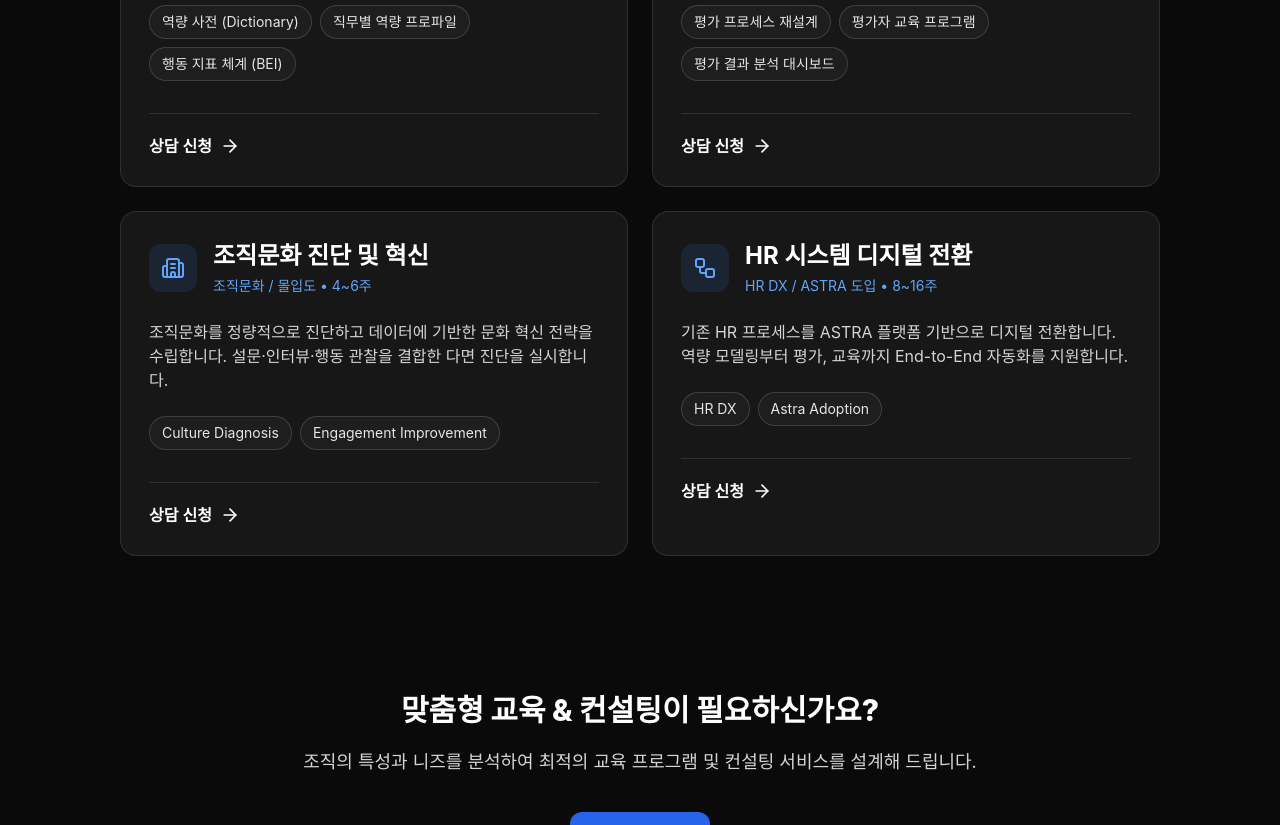
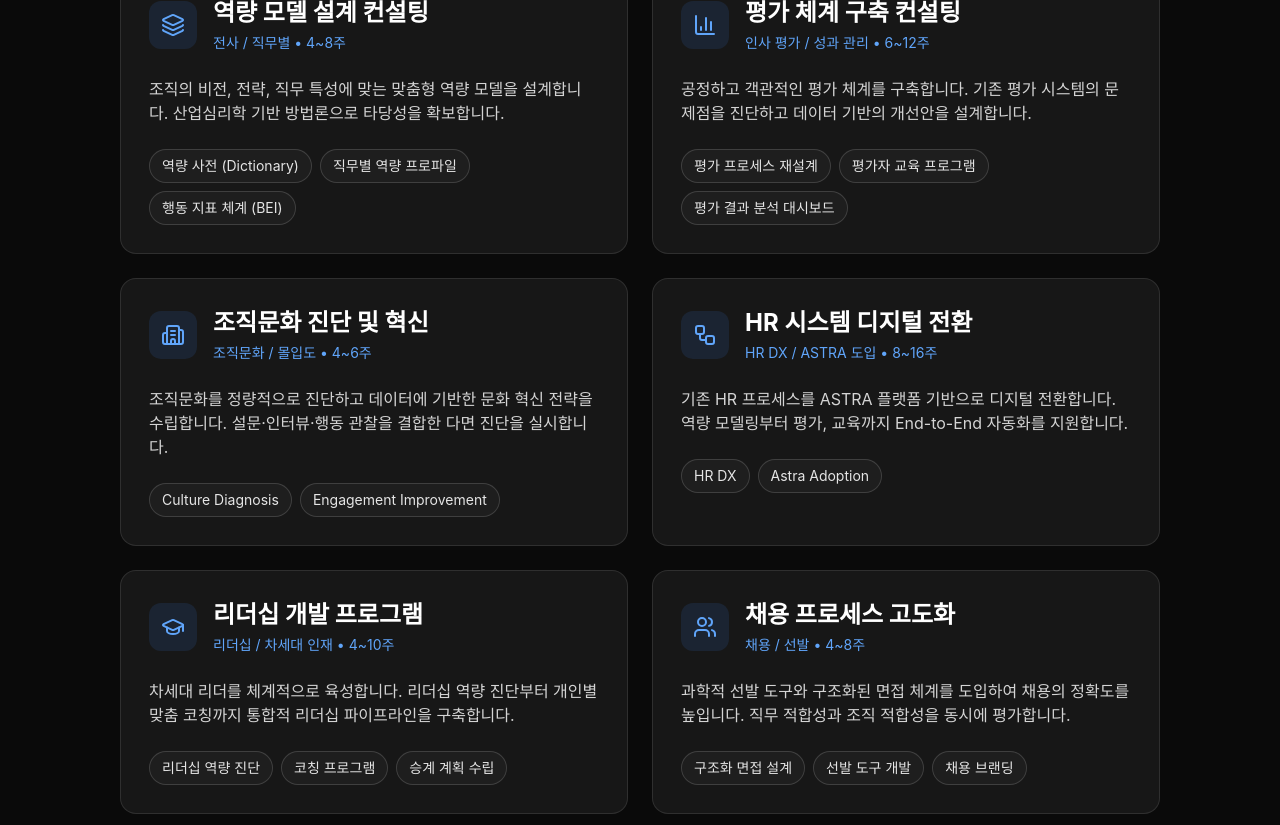
Before and after one commit to sycho2003/v0-hr, a Next.js app: page /education in a window 1280 px wide. Shown: the part 660-1485 px from the top of the page. Built offline with nearby package versions, Linux system fonts and the light colour scheme; a web font is replaced by a local one.

Commit message:
feat: adjust hero text padding and expand service cards
Increase hero text padding and margin; add two service cards; remove 'Consultation Request' buttons

```diff
--- a/app/education/page.tsx
+++ b/app/education/page.tsx
@@ -1,6 +1,6 @@
 'use client'
 
-import { ArrowRight, BarChart3, Building2, Layers, Workflow } from 'lucide-react'
+import { BarChart3, Building2, GraduationCap, Layers, Users, Workflow } from 'lucide-react'
 import { motion } from 'framer-motion'
 
 const services = [
@@ -32,18 +32,32 @@ const services = [
     desc: '기존 HR 프로세스를 ASTRA 플랫폼 기반으로 디지털 전환합니다. 역량 모델링부터 평가, 교육까지 End-to-End 자동화를 지원합니다.',
     chips: ['HR DX', 'Astra Adoption'],
   },
+  {
+    icon: GraduationCap,
+    title: '리더십 개발 프로그램',
+    meta: '리더십 / 차세대 인재  •  4~10주',
+    desc: '차세대 리더를 체계적으로 육성합니다. 리더십 역량 진단부터 개인별 맞춤 코칭까지 통합적 리더십 파이프라인을 구축합니다.',
+    chips: ['리더십 역량 진단', '코칭 프로그램', '승계 계획 수립'],
+  },
+  {
+    icon: Users,
+    title: '채용 프로세스 고도화',
+    meta: '채용 / 선발  •  4~8주',
+    desc: '과학적 선발 도구와 구조화된 면접 체계를 도입하여 채용의 정확도를 높입니다. 직무 적합성과 조직 적합성을 동시에 평가합니다.',
+    chips: ['구조화 면접 설계', '선발 도구 개발', '채용 브랜딩'],
+  },
 ]
 
 export default function HRConsultingPage() {
   return (
-    <div className="min-h-screen bg-neutral-950 pb-24 pt-32 text-white">
+    <div className="min-h-screen bg-neutral-950 pb-24 pt-48 text-white">
       <div className="mx-auto w-full px-6 lg:px-10 xl:px-[120px]">
         <motion.section
           initial={{ opacity: 0, y: 20 }}
           whileInView={{ opacity: 1, y: 0 }}
           viewport={{ once: true, amount: 0.3 }}
           transition={{ duration: 0.55 }}
-          className="mb-20 text-center"
+          className="mb-40 text-center"
         >
           <h1 className="text-balance text-4xl font-extrabold leading-tight text-white md:text-5xl">
             오프라인 컨설팅이 필요하신가요?
@@ -104,15 +118,7 @@ export default function HRConsultingPage() {
                   ))}
                 </div>
 
-                <div className="mt-8 border-t border-white/10 pt-5">
-                  <a
-                    href="/inquiry"
-                    className="inline-flex items-center gap-2 text-base font-semibold text-white transition-colors hover-brand-primary"
-                  >
-                    상담 신청
-                    <ArrowRight className="h-5 w-5" />
-                  </a>
-                </div>
+
               </article>
             )
           })}
```
